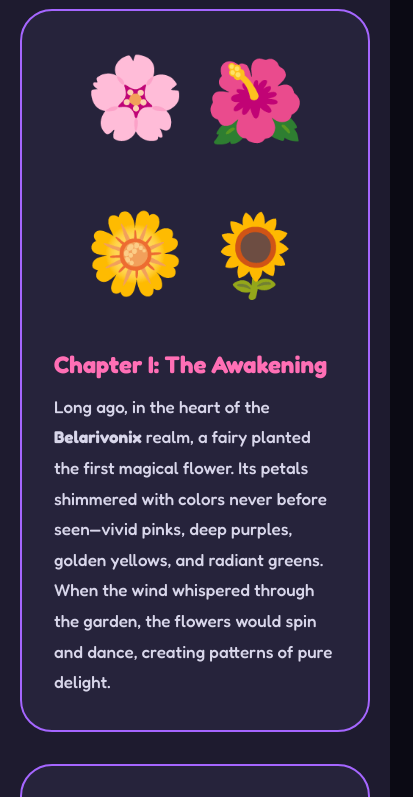
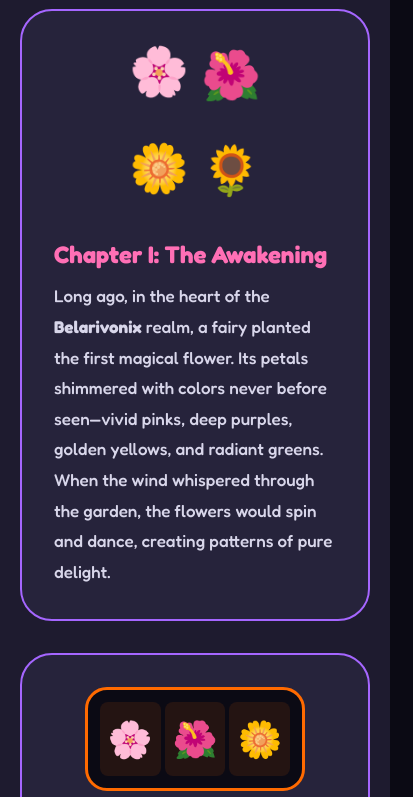
Before and after one commit to ionmax1311/soc-temp, a website built with Vite: page index.html in a window 390 px wide. Shown: the part 1480-2277 px from the top of the page, 413 px wide, since content can reach past the window. Built offline with nearby package versions, Linux system fonts and the light colour scheme.

Commit message:
Updated styles.css

```diff
--- a/styles.css
+++ b/styles.css
@@ -1231,6 +1231,31 @@ img {
 
     .story-panel__visual {
         padding: 0;
+        max-width: 280px;
+    }
+
+    .flower-cluster {
+        grid-template-columns: repeat(2, 1fr);
+        gap: var(--space-md);
+    }
+
+    .flower-emoji {
+        font-size: 48px;
+    }
+
+    .reel-preview {
+        flex-wrap: wrap;
+        gap: var(--space-xs);
+        padding: var(--space-md);
+    }
+
+    .reel-symbol {
+        font-size: 36px;
+        padding: var(--space-sm);
+    }
+
+    .fairy-sprite {
+        font-size: 64px;
     }
 
     .game-feature {
```
